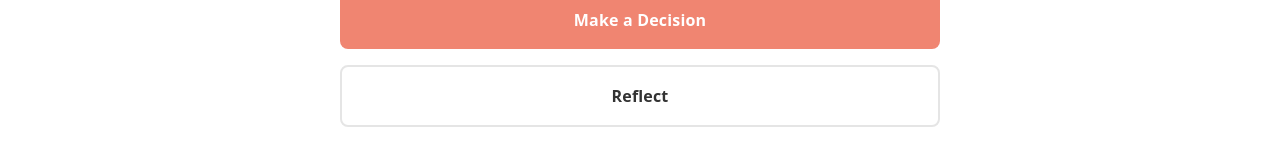
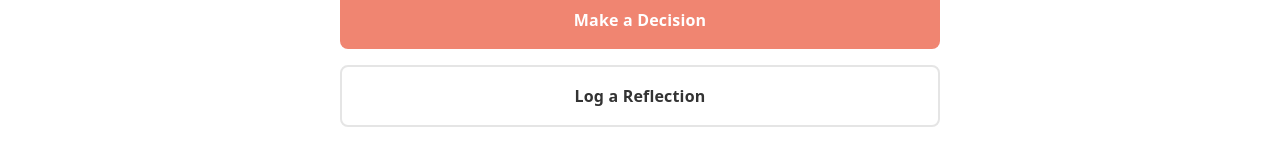
Before and after one commit to tim-clarityproject/clarity-portal, a React (Vite) app: page /welcome in a window 1280 px wide. Shown: the part 485-650 px from the top of the page. Built offline with nearby package versions, Linux system fonts and the light colour scheme; no server answers.

Commit message:
Change welcome button text to 'Log a Reflection'
Co-Authored-By: Claude Haiku 4.5 <noreply@anthropic.com>

```diff
--- a/src/pages/Welcome.jsx
+++ b/src/pages/Welcome.jsx
@@ -61,7 +61,7 @@ export default function Welcome() {
                 e.target.style.backgroundColor = 'transparent';
               }}
             >
-              Reflect
+              Log a Reflection
             </button>
           </div>
         </div>
```
